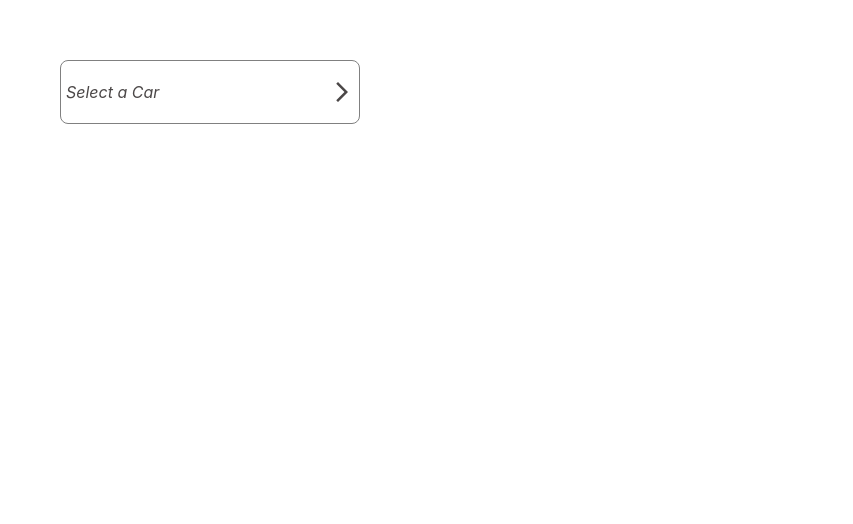
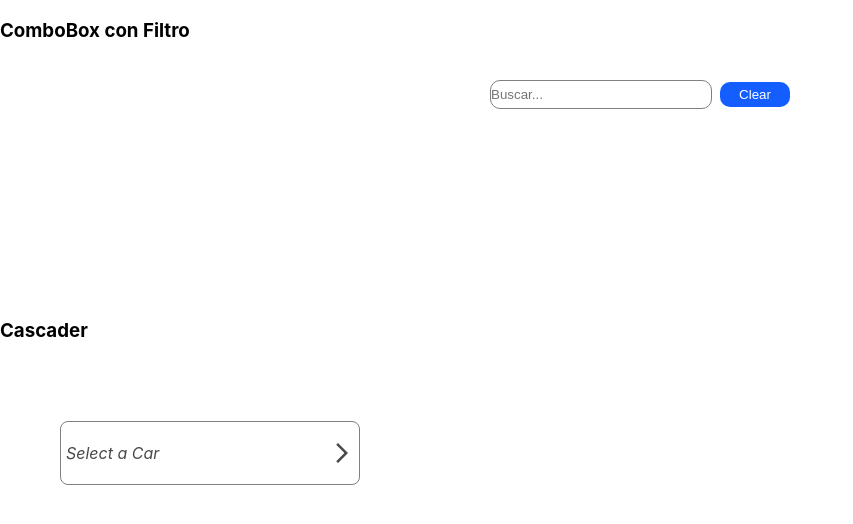
Before and after one commit to LuisaHernandez0928/React2.0, a React (Create React App) app in the folder components/: page / in a window 1280 px wide. Shown: the top 524 px of the page, without its empty margins (0-853 px from the left). Built offline with nearby package versions, Linux system fonts and the light colour scheme.

Commit message:
create basis from new Transfer component

```diff
--- a/components/src/App.js
+++ b/components/src/App.js
@@ -1,6 +1,7 @@
 import "./App.css";
 import Cascader from "./components/cascader";
 import ComboBox from "./components/combobox";
+import Transfer from "./components/transfer";
 
 // import Casca from "./casca";
 
@@ -86,15 +87,9 @@ const App = () => {
     },
   ];
 
-  // return <Casca />;
 
-  return (
-    <div className="App">
-      <Cascader data={menusDesplegables} />
-    </div>
-  );
 
-  /*
+
   return (
     <div className="App">
       <h3>ComboBox con Filtro</h3>
@@ -103,7 +98,7 @@ const App = () => {
       <Cascader data={menusDesplegables} />
     </div>
   );
-  */
+
 };
 
 export default App;
--- a/components/src/components/transfer/index.js
+++ b/components/src/components/transfer/index.js
@@ -1,4 +1,5 @@
 import React, { useState } from 'react';
+import styles from './index.module.css'
 
 const TransferComponent = () => {
   const peliculasVistas = ["Toy Story 1", "El museo del oro", "Cacería en venecia", "Como entrenar a tu dragón", "Que paso ayer"];
```
Also changed, not shown: components/src/components/transfer/index.module.css (added).
